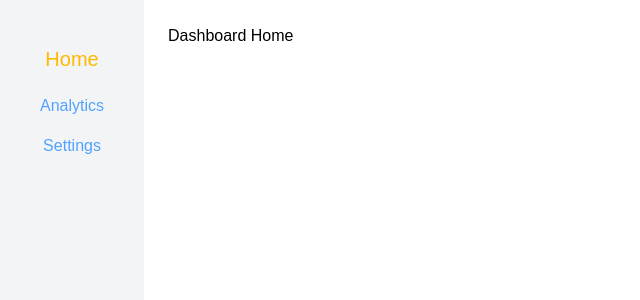
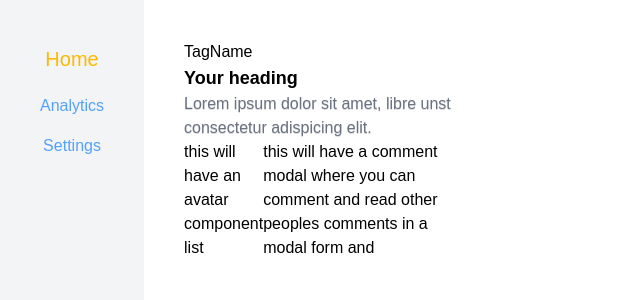
Before and after one commit to Anurag1096/knaban-board, a Next.js app: page /dashboard in a window 1280 px wide. Shown: the top 300 px of the page, without its empty margins (0-640 px from the left). Built offline with nearby package versions, Linux system fonts and the light colour scheme.

Commit message:
wip: cards structure completed

```diff
--- a/src/app/dashboard/page.tsx
+++ b/src/app/dashboard/page.tsx
@@ -1,7 +1,9 @@
+import Cards from "@/components/Cards/Cards";
+
 export default function DashboardPage() {
   return (
     <div>
-      <h1>Dashboard Home</h1>
+      <Cards/>
     </div>
   );
 }
--- a/src/components/Cards/Cards.tsx
+++ b/src/components/Cards/Cards.tsx
@@ -1,20 +1,39 @@
-export default function Cards(){
-    return(<>
-    <div id="container" className="rounded-xl p-4">
+//need to figure out how avatar list data and comments count should be structure
+// and how to assign work to people.
+interface CardsProps{
+    tagName?:string;
+    headings?:string;
+    discription?:string;
+
+}
+
+export default function Cards({tagName,headings,discription}:CardsProps) {
+  return (
+    <>
+      <div id="container" className="rounded-xl p-4 bg-white max-w-80 min-h-48 ">
         <div id="tags" className="text-start">
-        <h5>a single tag tags</h5>
+          <h5>{tagName?tagName:"TagName"}</h5>
         </div>
-      <div id="headings" className=" text-lg text-black font-extrabold text-shadow-black">
-        <h4>Heading</h4>
+        <div
+          id="headings"
+          className=" text-lg text-black font-extrabold text-shadow-black"
+        >
+          <h4>{headings?headings:"Your heading"}</h4>
         </div>
-      <div id="discriptions" className="text-md text-shadow-2xs font-medium text-gray-300 ">
-        <h5>Discriptions</h5>
+        <div
+          id="discriptions"
+          className="text-md text-shadow-2xs font-medium text-gray-500 "
+        >
+          <h5>{discription?headings:"Lorem ipsum dolor sit amet, libre unst consectetur adispicing elit."}</h5>
         </div>
         <div id="bottom-row" className="flex justify-between items-center">
           <div>this will have an avatar component list</div>
-          <div>this will have a comment modal where you can comment and read other peoples comments in a modal form and </div>
+          <div>
+            this will have a comment modal where you can comment and read other
+            peoples comments in a modal form and{" "}
           </div>
         </div>
-
-    </>)
+      </div>
+    </>
+  );
 }
```
Lines whose indentation alone changed are shown as unchanged.
